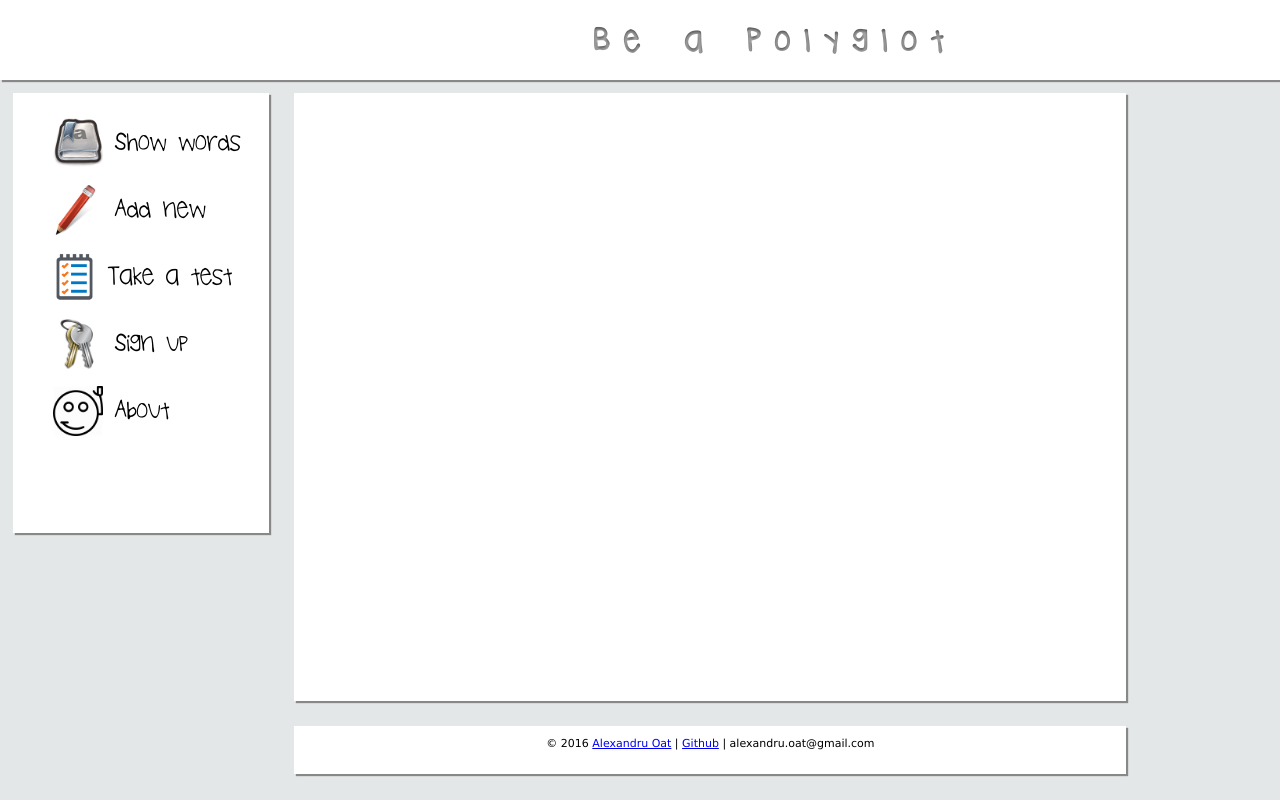
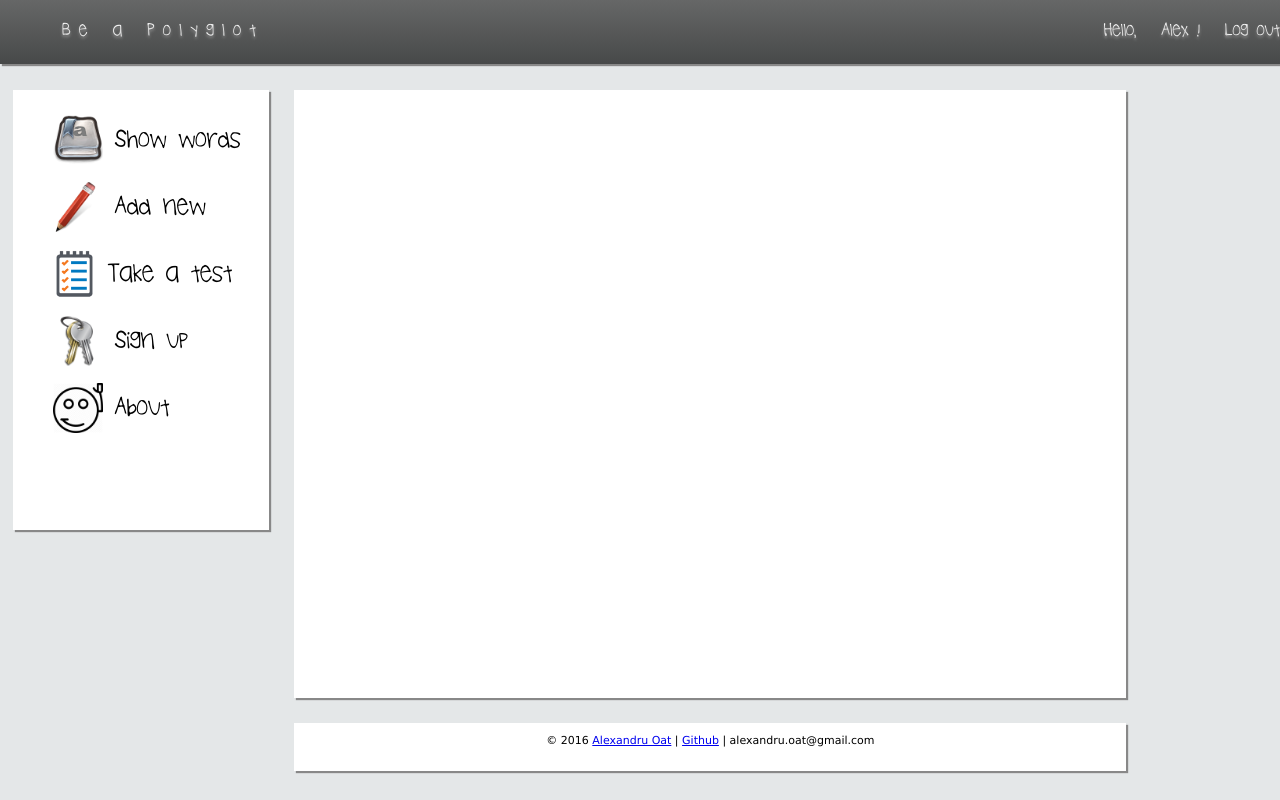
Before and after one commit to midnitehighways/lang-memorize, a Django app: page / in a window 1280 px wide. Run offline with Django 3.2, Linux system fonts and the light colour scheme; data that the repository does not hold is empty.

```diff
--- a/static/css/main.css
+++ b/static/css/main.css
@@ -3,6 +3,11 @@
 	src: url('../fonts/BrookeS8.ttf');
 }
 
+.gradient {
+    background: linear-gradient(to top, #474949, #2D2F2F);
+    padding: 10px;
+    border: 0px solid #333;
+   }
 .text-sidebar li {			/*each of sidebar menu elements*/
 	line-height: 65px;
 }
@@ -53,10 +58,12 @@ html, body, .wrap
 
 .header {
 /*			position: fixed;*/
-	height: 10%;
+	height: 8%;
 	width: 100%;
 	float: left;
-	background-color: white;
+	/*background-color: white;*/
+	    background: linear-gradient(to top, #474949, #666767);
+	    margin-bottom: 1%;
 }
 .header-left {
 	width: 20%;
@@ -167,15 +174,17 @@ ul {
 	list-style-type: none; /* remove bullets in all the lists */
 }
 
-h1 {
+.header p {
 	font-family: Brookes;
-	background-color: #565656;
+	font-size: 20px;
+	background-color: white;/*#565656;*/
 	color: transparent;
-	text-shadow: 0px 2px 3px rgba(255,255,255,0.5);
+	text-shadow: 0px 2px 3px #999;/*rgba(255,255,255,0.5);*/
 	-webkit-background-clip: text;
 	-moz-background-clip: text;
 	background-clip: text;
-	text-align: center;
+	text-align: right;
+	vertical-align: middle;
 }
 .each-word {
 	/*display: inline;*/
--- a/templates/sanat/base.html
+++ b/templates/sanat/base.html
@@ -15,9 +15,10 @@
 		<div class="header">
 			<div class="header-left">
 				<!-- <h1>Puhun suomea</h1> -->
+				<p>B e &nbsp; a &nbsp; P o l y g l o t </p>
 			</div>
 			<div class="header-right">
-				<h1>B e &nbsp; a &nbsp; P o l y g l o t </h1>
+				<p>Hello, &nbsp; Alex ! &nbsp; Log out </p>
 			</div>
 		</div>
 							<!--				 Sidebar 			-->
```
